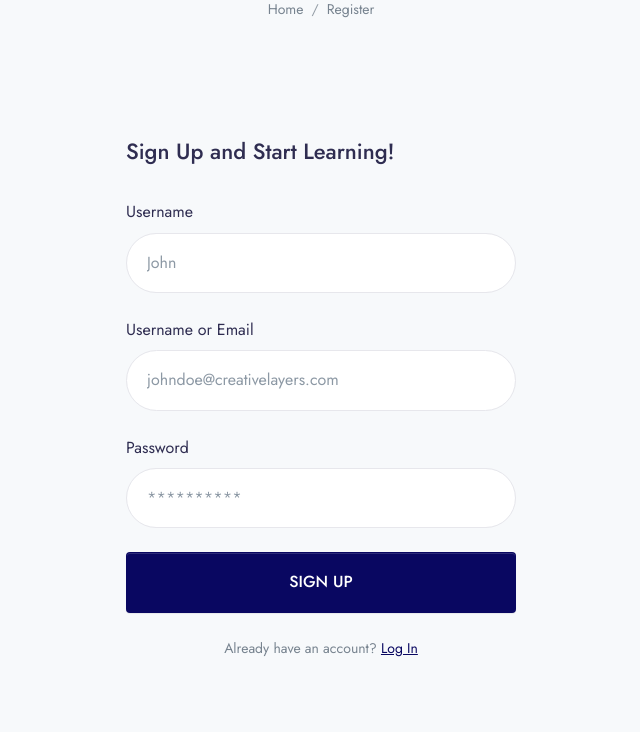
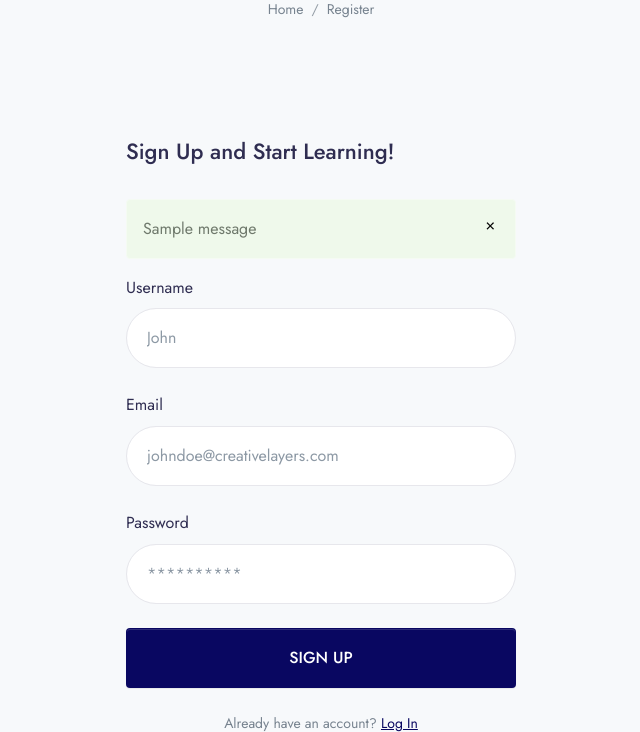
Before and after one commit to itsmeShishir/MeroLms, a Django app: page /accounts/register in a window 1280 px wide. Shown: the part 259-991 px from the top of the page, without its empty margins (319-959 px from the left). Run offline with Django 4.2, Linux system fonts and the light colour scheme; one stand-in notice (Sample message) is shown; some libraries are stand-ins or nearby versions.

Commit message:
Finish of the user and admin login and registerration

```diff
--- a/meroLms/meroLms/urls.py
+++ b/meroLms/meroLms/urls.py
@@ -18,5 +18,6 @@ urlpatterns = [
 #     for the login and register path for the user
     path('accounts/', include('django.contrib.auth.urls')),
 #     for the register user
-    path('accounts/register',user_login.REGISTER, name='register')
+    path('accounts/register',user_login.REGISTER, name='register'),
+    path('dologin', user_login.DO_LOGIN,name="dologin"),
 ]
--- a/meroLms/meroLms/user_login.py
+++ b/meroLms/meroLms/user_login.py
@@ -1,5 +1,50 @@
 from django.shortcuts import redirect,render
+from django.contrib.auth.models import User
+from django.contrib import messages
+from django.contrib.auth import authenticate, login, logout
+from app.EmailBackEnd import EmailBackEnd
 
 
 def REGISTER(request):
+    if request.method == "POST":
+        username = request.POST.get('username')
+        email = request.POST.get('email')
+        password = request.POST.get('password')
+
+        # check email
+        if User.objects.filter(email=email).exists():
+           messages.warning(request,'Email are Already Exists !')
+           return redirect('register')
+
+        # check username
+        if User.objects.filter(username=username).exists():
+           messages.warning(request,'Username are Already exists !')
+           return redirect('register')
+
+        user = User(
+            username=username,
+            email=email,
+        )
+        user.set_password(password)
+        user.save()
+        return redirect('login')
+
     return render(request,'registration/register.html')
+
+
+
+
+
+def DO_LOGIN(request):
+    if request.method == "POST":
+        email = request.POST.get('email')
+        password = request.POST.get('password')
+
+        user = EmailBackEnd.authenticate(request, username=email, password=password)
+
+        if user != None:
+            login(request, user)
+            return redirect('home')
+        else:
+            messages.error(request, 'Email and Password Are Invalid !')
+            return redirect('login')
--- a/meroLms/templates/components/models.html
+++ b/meroLms/templates/components/models.html
@@ -7,7 +7,7 @@
                 <!-- Signin -->
                 <div class="collapse show" id="collapseSignin" data-bs-parent="#accountModal">
                     <div class="modal-header">
-                        <h5 class="modal-title">Log In to Your Skola Account!</h5>
+                        <h5 class="modal-title">Log In to Your MeroLms Account!</h5>
                         <button type="button" class="close text-primary" data-bs-dismiss="modal" aria-label="Close">
                             <!-- Icon -->
                             <svg width="16" height="17" viewBox="0 0 16 17" xmlns="http://www.w3.org/2000/svg">
@@ -80,14 +80,14 @@
 
                     <div class="modal-body">
                         <!-- Form Signup -->
-                        <form class="mb-5">
-
+                        <form class="mb-5" method="post" action="register">
+                            {% csrf_token %}
                             <!-- Username -->
                             <div class="form-group mb-5">
                                 <label for="modalSignupUsername">
                                     Username
                                 </label>
-                                <input type="text" class="form-control" id="modalSignupUsername" placeholder="John">
+                                <input type="text" class="form-control" id="modalSignupUsername" placeholder="John" name="username" style="border-radius:50px;" required>
                             </div>
 
                             <!-- Email -->
@@ -95,7 +95,7 @@
                                 <label for="modalSignupEmail">
                                     Username or Email
                                 </label>
-                                <input type="email" class="form-control" id="modalSignupEmail" placeholder="johndoe@creativelayers.com">
+                                <input type="email" class="form-control" id="modalSignupEmail" placeholder="johndoe@creativelayers.com" name="email" style="border-radius:50px;" required>
                             </div>
 
                             <!-- Password -->
@@ -103,7 +103,7 @@
                                 <label for="modalSignupPassword">
                                     Password
                                 </label>
-                                <input type="password" class="form-control" id="modalSignupPassword" placeholder="**********">
+                                <input type="password" class="form-control" id="modalSignupPassword" placeholder="**********" name="password" style="border-radius:50px;" required>
                             </div>
 
                             <!-- Submit -->
--- /dev/null
+++ b/meroLms/templates/components/msg.html
@@ -0,0 +1,26 @@
+{% if messages %}
+    {% for message in messages %}
+        {% if message.tags == 'error' %}
+            <div class="alert alert-danger alert-dismissible fade show" role="alert">
+                {{message}}
+              <button type="button" class="close" data-dismiss="alert" aria-label="Close">
+                <span aria-hidden="true">&times;</span>
+              </button>
+            </div>
+        {% elif message.tags == 'success' %}
+             <div class="alert alert-success alert-dismissible fade show" role="alert">
+                {{message}}
+              <button type="button" class="close" data-dismiss="alert" aria-label="Close">
+                <span aria-hidden="true">&times;</span>
+              </button>
+            </div>
+        {% elif message.tags == 'warning' %}
+             <div class="alert alert-warning alert-dismissible fade show" role="alert">
+                {{message}}
+              <button type="button" class="close" data-dismiss="alert" aria-label="Close">
+                <span aria-hidden="true">&times;</span>
+              </button>
+            </div>
+        {% endif %}
+    {% endfor %}
+ {% endif %}
--- a/meroLms/templates/registration/register.html
+++ b/meroLms/templates/registration/register.html
@@ -1,7 +1,8 @@
-{% extends 'base.html' %} {% load static %} {% block content %}
-
-<!--Login start here-->
-<header class="py-8 py-md-11" style="background-image: none;">
+{% extends 'base.html' %}
+{% block content %}
+<!-- PAGE TITLE
+    ================================================== -->
+    <header class="py-8 py-md-11" style="background-image: none;">
         <div class="container text-center py-xl-2">
             <h1 class="display-4 fw-semi-bold mb-0">Register</h1>
             <nav aria-label="breadcrumb">
@@ -21,29 +22,32 @@
         <img class="d-none img-fluid" src="...html" alt="...">
     </header>
 
-<div class="container mb-11">
+
+    <!-- REGISTER
+    ================================================== -->
+    <div class="container mb-11">
         <div class="row gx-0">
             <div class="col-md-7 col-xl-4 mx-auto">
                 <!-- Register -->
                 <h3 class="mb-6">Sign Up and Start Learning!</h3>
-
+                {% include 'components/msg.html' %}
                 <!-- Form Register -->
-                <form class="mb-5">
-
+                <form class="mb-5" method="post" action="register">
+                    {% csrf_token %}
                     <!-- Username -->
                     <div class="form-group mb-5">
                         <label for="modalSignupUsername1">
                             Username
                         </label>
-                        <input type="text" class="form-control" id="modalSignupUsername1" placeholder="John" style="border-radius:50px;">
+                        <input type="text" class="form-control" id="modalSignupUsername1" placeholder="John" name="username" style="border-radius:50px;" required>
                     </div>
 
                     <!-- Email -->
                     <div class="form-group mb-5">
                         <label for="modalSignupEmail1">
-                            Username or Email
+                            Email
                         </label>
-                        <input type="email" class="form-control" id="modalSignupEmail1" placeholder="johndoe@creativelayers.com" style="border-radius:50px;">
+                        <input type="email" class="form-control" id="modalSignupEmail1" placeholder="johndoe@creativelayers.com" name="email" style="border-radius:50px;" required>
                     </div>
 
                     <!-- Password -->
@@ -51,7 +55,7 @@
                         <label for="modalSignupPassword3">
                             Password
                         </label>
-                        <input type="password" class="form-control" id="modalSignupPassword3" placeholder="**********" style="border-radius:50px;">
+                        <input type="password" class="form-control" id="modalSignupPassword3" placeholder="**********" name="password" style="border-radius:50px;" required>
                     </div>
 
                     <!-- Submit -->
@@ -68,6 +72,6 @@
             </div>
         </div>
     </div>
-<!--it ends here-->
 
-{% endblock content%}
+
+{% endblock %}
```
Also changed, not shown: meroLms/app/EmailBackEnd.py (added, +15 -0 lines), meroLms/templates/registration/login.html (+5 -3 lines), meroLms/db.sqlite3.
